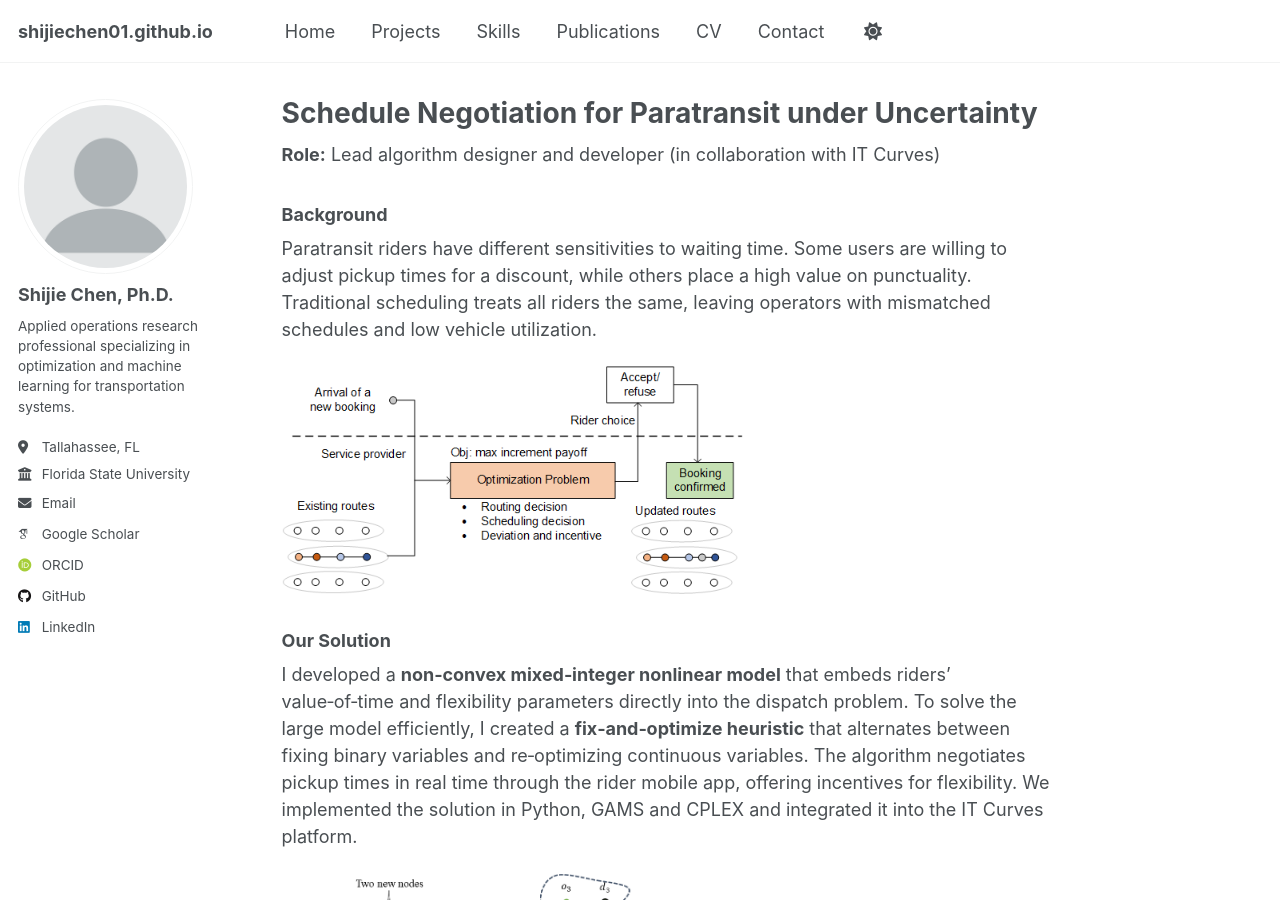
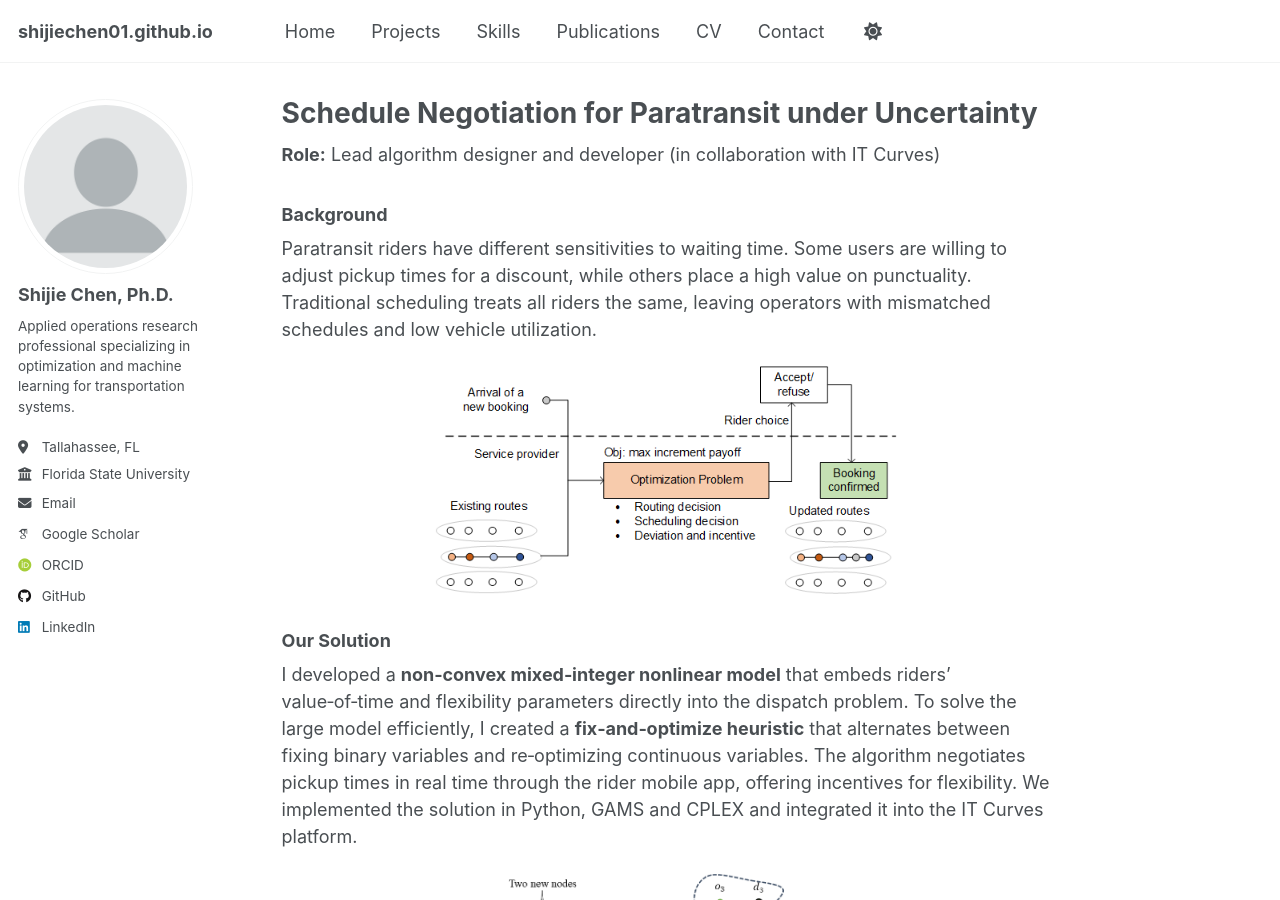
Before and after one commit to ShijieChen01/shijiechen01.github.io, a Jekyll site: the page built from _pages/schedule-negotiation.md, in a window 1280 px wide and 900 px high. Built offline with Jekyll 4.4.1, drawn with Linux system fonts in a browser that asks for light colours; some web fonts are replaced; a script that is not in the unit is left out.

Commit message:
Update schedule-negotiation.md

```diff
--- a/_pages/schedule-negotiation.md
+++ b/_pages/schedule-negotiation.md
@@ -11,19 +11,19 @@ author_profile: true
 ### Background
 
 Paratransit riders have different sensitivities to waiting time.  Some users are willing to adjust pickup times for a discount, while others place a high value on punctuality.  Traditional scheduling treats all riders the same, leaving operators with mismatched schedules and low vehicle utilization.
-<p><img src="{{ site.baseurl }}/assets/img/schedule-negotiation_OverallProb2.png" alt="Schedule Negotiation figure" style="max-width:60%; height:auto;" /></p>
+<p  style="text-align: center;"><img src="{{ site.baseurl }}/assets/img/schedule-negotiation_OverallProb2.png" alt="Schedule Negotiation figure" style="max-width:60%; height:auto;" /></p>
 
 
 ### Our Solution
 
 I developed a **non‑convex mixed‑integer nonlinear model** that embeds riders’ value‑of‑time and flexibility parameters directly into the dispatch problem.  To solve the large model efficiently, I created a **fix‑and‑optimize heuristic** that alternates between fixing binary variables and re‑optimizing continuous variables.  The algorithm negotiates pickup times in real time through the rider mobile app, offering incentives for flexibility.  We implemented the solution in Python, GAMS and CPLEX and integrated it into the IT Curves platform.
-<p><img src="{{ site.baseurl }}/assets/img/schedule-negotiation_BCPIllustration.png" alt="Schedule Negotiation figure" style="max-width:60%; height:auto;" /></p>
+<p  style="text-align: center;"><img src="{{ site.baseurl }}/assets/img/schedule-negotiation_BCPIllustration.png" alt="Schedule Negotiation figure" style="max-width:60%; height:auto;" /></p>
 
 ### Impact
 
 Field pilots showed a 3.5× return on investment: average solution times fell by 30 %, rider acceptance increased by 20 % and vehicle utilization improved.  The module balances efficiency with rider preferences, demonstrating how sophisticated optimization and heuristics can enhance mobility services.
 
-   <p> <img src="{{ site.baseurl }}/assets/img/schedule-negotiation_Delta profit4_ROI_30.png" alt="Schedule Negotiation figure" style="max-width:50%; height:auto;" />    <img src="{{ site.baseurl }}/assets/img/schedule-negotiation_ComputationTime.png" alt="Schedule Negotiation figure" style="max-width:50%; height:auto;" /></p>
+<p  style="text-align: center;"> <img src="{{ site.baseurl }}/assets/img/schedule-negotiation_Delta profit4_ROI_30.png" alt="Schedule Negotiation figure" style="max-width:50%; height:auto;" />    <img src="{{ site.baseurl }}/assets/img/schedule-negotiation_ComputationTime.png" alt="Schedule Negotiation figure" style="max-width:50%; height:auto;" /></p>
 
 
 ### Get the Paper & Code
```
